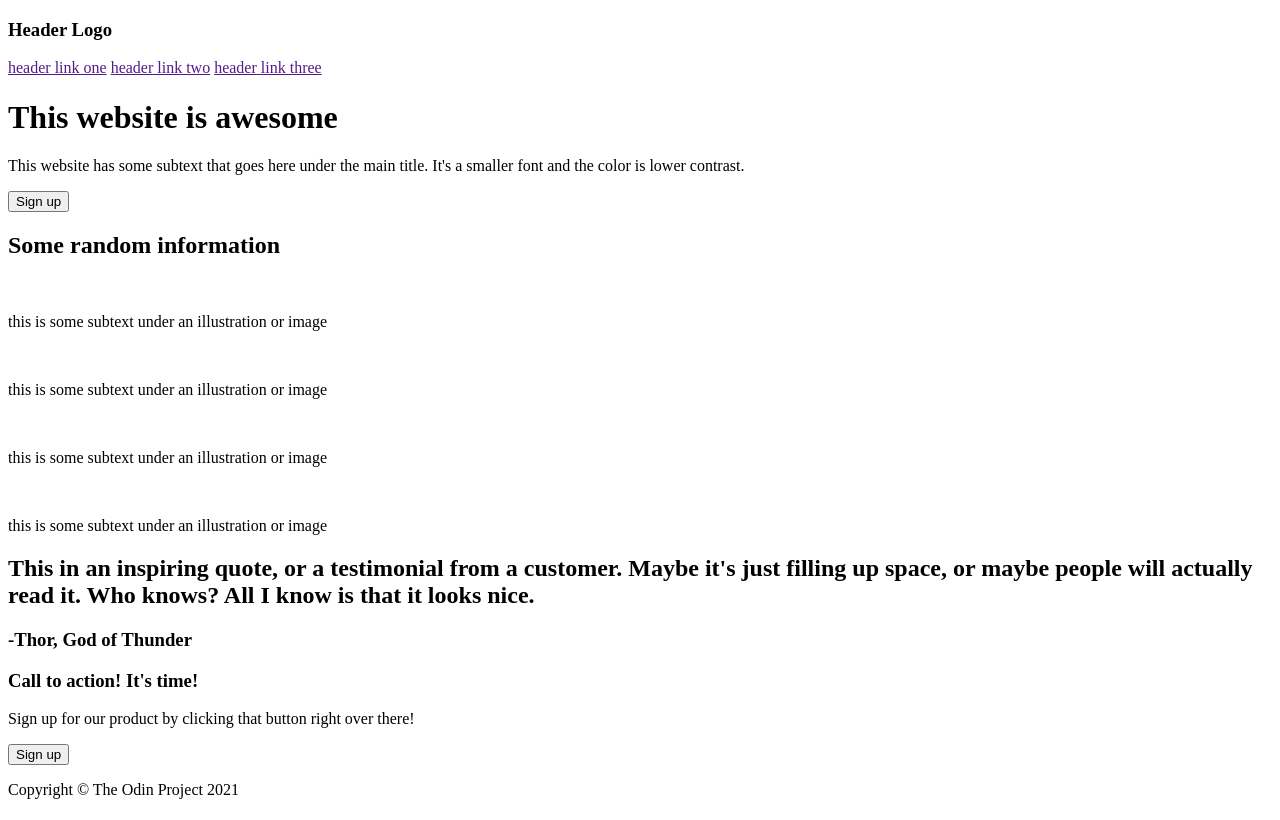
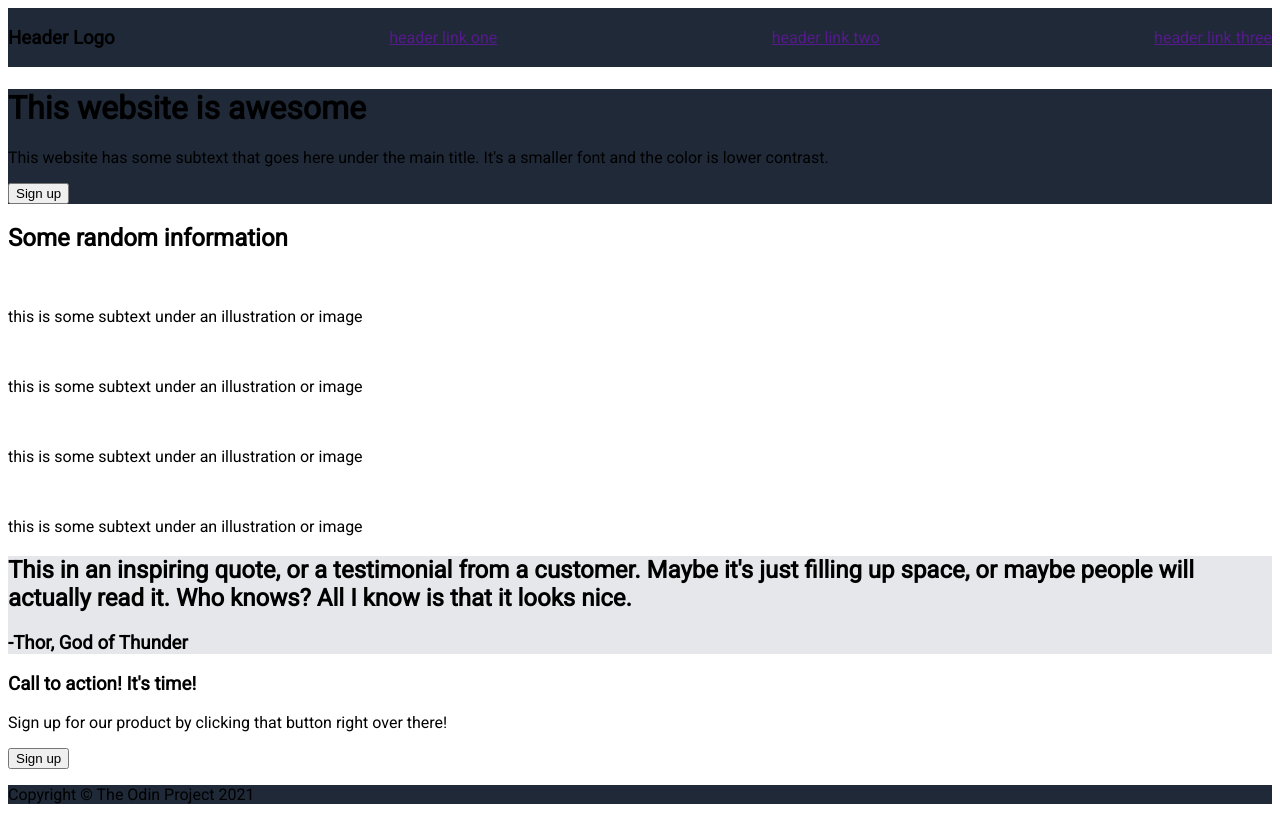
Before and after one commit to dxcrina/odin-landing-page, a plain HTML site: page index.html in a window 1280 px wide. Drawn offline with Linux system fonts and the light colour scheme.

Commit message:
update html, add font, background colours and flex

```diff
--- a/index.html
+++ b/index.html
@@ -4,6 +4,9 @@
     <meta charset="UTF-8">
     <link rel="stylesheet" href="style.css">
     <title>Odin Landing Page</title>
+    <style>
+        @import url('https://fonts.googleapis.com/css2?family=Roboto:wght@100;400&display=swap');
+        </style>
 </head>
 <body>
     <div class="header">
@@ -13,7 +16,7 @@
         <a href="">header link three</a>
     </div>
 
-<div class="intro">
+<div class="hero">
 <h1>This website is awesome</h1>
 <p>This website has some subtext that goes here under the main title. It's a smaller font and the color is lower contrast.</p>
 <button>Sign up</button>
--- a/style.css
+++ b/style.css
@@ -0,0 +1,22 @@
+body {
+    font-family: "Roboto";
+}
+
+.header {
+    background-color: #1F2937;
+    display: flex;
+    justify-content: space-between;
+    align-items: center;
+
+}
+.hero {
+    background-color: #1F2937;
+}
+
+.quote {
+    background-color: #E5E7EB;
+}
+
+.footer {
+    background-color: #1F2937;
+}
```
